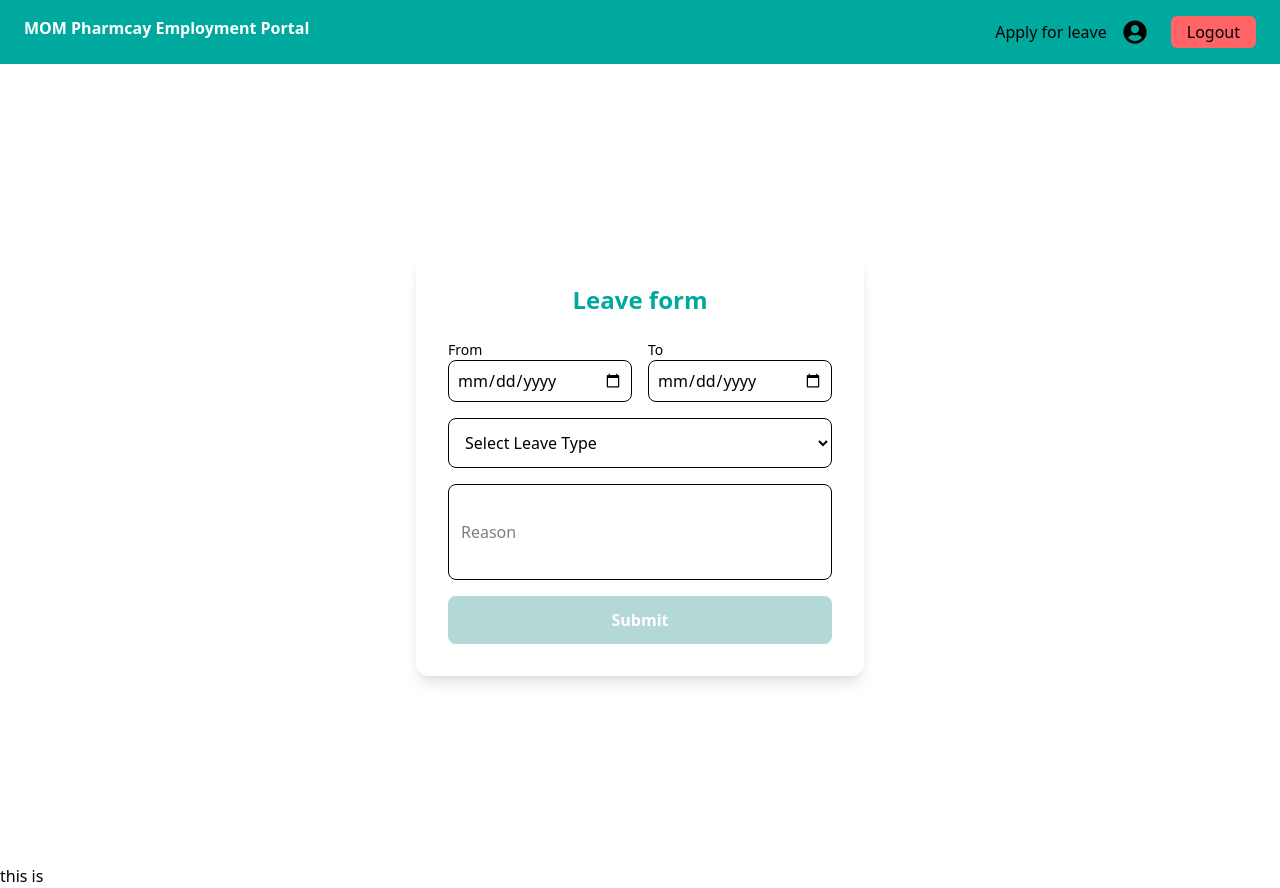
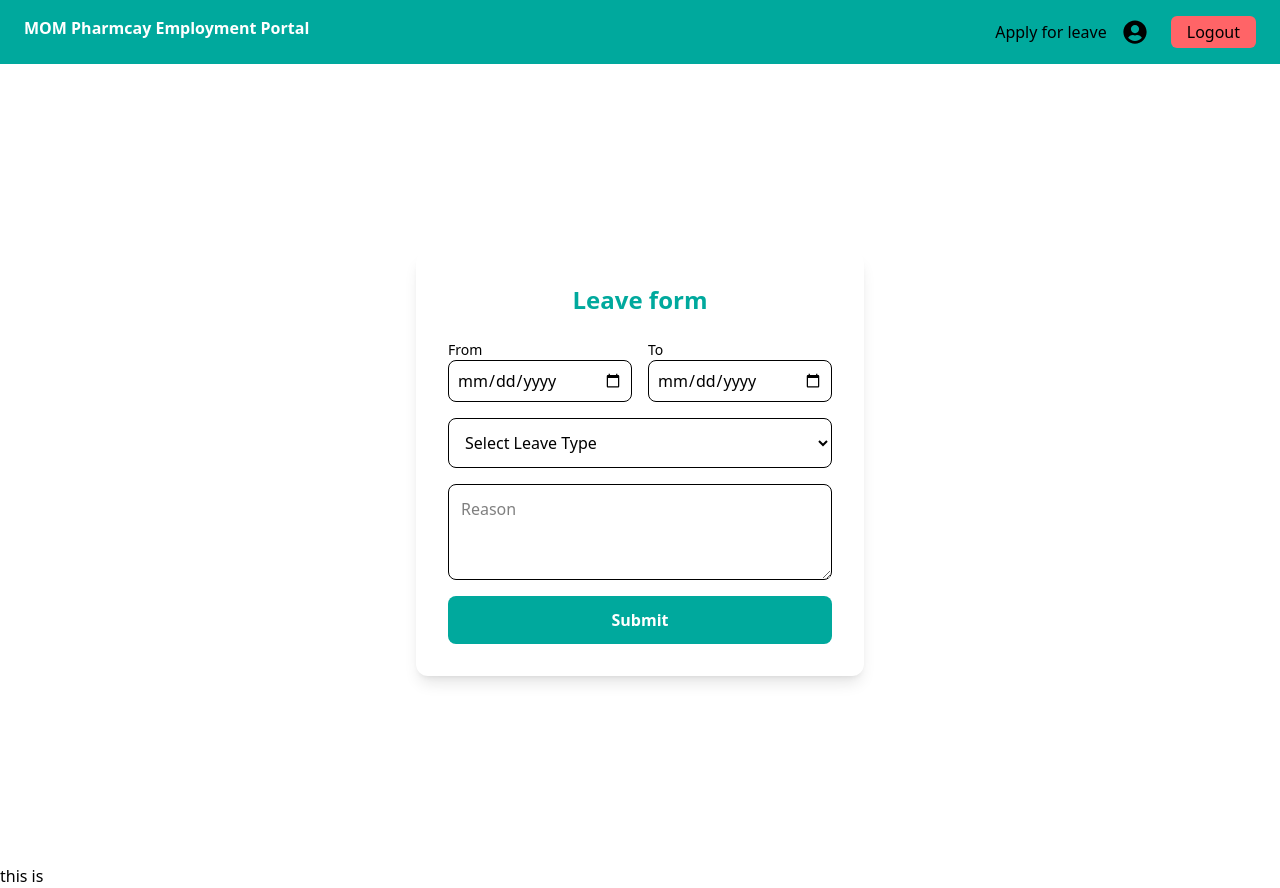
Before and after one commit to udai002/mom-employee-portal, a React (Vite) app: page /leaveform in a window 1280 px wide. Built offline with nearby package versions, Linux system fonts and the light colour scheme.

Commit message:
added field validation

```diff
--- a/src/context/UserContext.jsx
+++ b/src/context/UserContext.jsx
@@ -26,6 +26,7 @@ const UserProvider = ({children})=>{
        localStorage.setItem("jwt_token" , token)
              const LocalToken = localStorage.getItem("jwt_token")
              setUser(userData)
+             setJwtToken(token)
     }
 
 
--- a/src/pages/LeaveForm.jsx
+++ b/src/pages/LeaveForm.jsx
@@ -11,6 +11,10 @@ const LeaveForm = () => {
     to: '',
     leaveType: ''
   })
+
+
+
+  const [fieldError , setFieldError] = useState(false)
 
   const {jwtToken} = useContext(UserContext)
 
@@ -28,8 +32,12 @@ const LeaveForm = () => {
     console.log(jwtToken)
     const userDetails = jwtDecode(jwtToken)
     console.log(userDetails)
-
-    const apiurl =` ${import.meta.env.VITE_BACKEND_URL}/api/leave/apply`
+    const valuesOfFormData = Object.values(formData).some(item=>item==='')
+    if(valuesOfFormData){
+      setFieldError(true)
+    }else{
+      setFieldError(false)
+       const apiurl =` ${import.meta.env.VITE_BACKEND_URL}/api/leave/apply`
     const options = {
       method: "POST",
       headers: {
@@ -45,6 +53,8 @@ const LeaveForm = () => {
     } else {
       console.log("Unable to post data to backend")
     }
+    }
+
   }
 
   return (
@@ -99,17 +109,17 @@ const LeaveForm = () => {
             <option value="Others">Others</option>
           </select>
 
-            <input
+            <textarea
             placeholder="Reason"
             name="reason"
             value={formData.reason}
             onChange={handleChange}
             className="border rounded-lg p-3  h-24 "
           />
-
+          {fieldError && <p className='text-red-400'>All fields are mandatory</p>}
           <button
             type="submit"
-            className="bg-[#3f9b9564] text-white py-3 rounded-lg font-semibold  hover:bg-[#00a99d] "
+            className="bg-[#00a99d] text-white py-3 rounded-lg font-semibold  hover:bg-[#2a9992] "
           >
             Submit
           </button>
```
